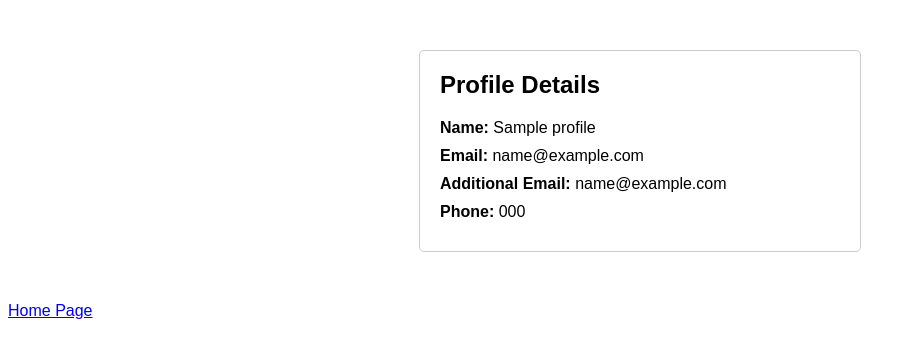
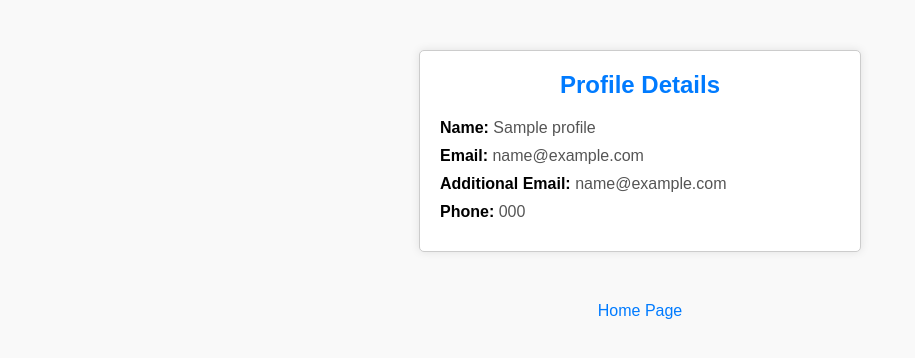
Before and after one commit to waph-team16/waph-teamproject, a PHP site: page /sprint-1/profile.php in a window 1280 px wide. Shown: the top 358 px of the page, without its empty margins (0-915 px from the left). Run offline with PHP 8.4, Linux system fonts and the light colour scheme; a user stored in the database is signed in; data comes from the database, SQL or seed files in the repository; tables that the repository leaves empty hold one stand-in row (values such as "Sample post").

Commit message:
Update profile.php

```diff
--- a/sprint-1/profile.php
+++ b/sprint-1/profile.php
@@ -41,6 +41,9 @@ $mysqli->close();
     <style>
         body {
             font-family: Arial, sans-serif;
+            background-color: #f9f9f9;
+            margin: 0;
+            padding: 0;
         }
         .profile-container {
             max-width: 400px;
@@ -48,15 +51,32 @@ $mysqli->close();
             padding: 20px;
             border: 1px solid #ccc;
             border-radius: 5px;
+            background-color: #fff;
+            box-shadow: 0 0 10px rgba(0, 0, 0, 0.1);
         }
         .profile-container h2 {
             margin-top: 0;
+            color: #007bff; /* Blue heading color */
+            text-align: center;
         }
         .profile-info {
             margin-bottom: 10px;
         }
         .profile-info label {
             font-weight: bold;
+        }
+        .profile-info span {
+            color: #555; /* Dark gray text color */
+        }
+        .home-link {
+            display: block;
+            text-align: center;
+            margin-top: 20px;
+            text-decoration: none;
+            color: #007bff; /* Blue link color */
+        }
+        .home-link:hover {
+            text-decoration: underline;
         }
     </style>
 </head>
@@ -79,8 +99,7 @@ $mysqli->close();
             <label>Phone:</label>
             <span><?php echo $phone; ?></span>
         </div>
-
     </div>
-    <a href="index.php">Home Page</a>
+    <a href="index.php" class="home-link">Home Page</a>
 </body>
 </html>
```
